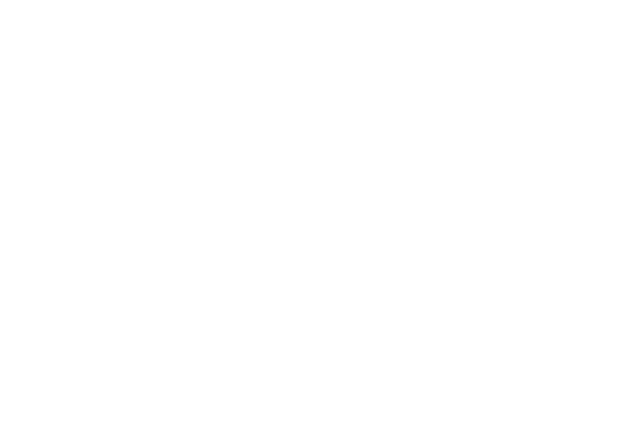
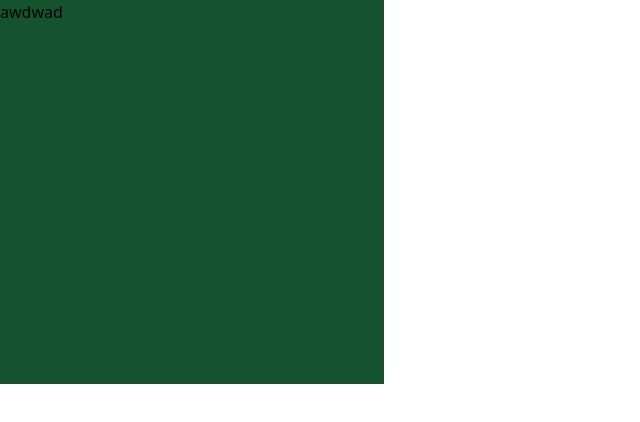
Before and after one commit to sakhanflh/Senech-cars, a React (Vite) app: page /login in a window 1280 px wide. Before the commit this address had no page. Shown: the top 422 px of the page, without its empty margins (0-640 px from the left). Built offline with nearby package versions, Linux system fonts and the light colour scheme.

Commit message:
try to fix the bug

```diff
--- a/index.html
+++ b/index.html
@@ -3,7 +3,7 @@
   <head>
     <meta charset="UTF-8" />
     <!-- Link Icon Web -->
-    <link rel="icon" href="/public/img/Senech-white.png">
+    <link rel="icon" href="/img/Senech-white.png">
     <!-- Link Icon Web End -->
     <meta name="viewport" content="width=device-width, initial-scale=1.0" />
     <title>Senech Cars</title>
--- a/src/components/utils/home/homeSectionOne.jsx
+++ b/src/components/utils/home/homeSectionOne.jsx
@@ -7,7 +7,7 @@
 export default function Homeone(){
     return(
         <>
-            <div className="w-full h-dvh pt-16 xl:pt-16 relative">
+            <div className="w-full pt-16 xl:pt-16 relative">
                     <div className="w-full h-64 reviewImgMobile xl:reviewImg xl:w-full xl:h-dvh">
                         {/* Img Include bg */}
                     </div>
--- a/src/components/utils/home/homeSectionTwo.jsx
+++ b/src/components/utils/home/homeSectionTwo.jsx
@@ -3,7 +3,7 @@
 export default function Hometwo(){
     return(
         <>
-        <div className="w-full h-dvh pt-80 bg-red-500">
+        <div className="w-full pt-80 bg-red-500">
             <div>
                 <h1 className="text-2xl font-bold px-5">Popular at Senech Cars</h1>
             </div>
--- /dev/null
+++ b/src/components/utils/login/Login.jsx
@@ -0,0 +1,9 @@
+export default function LoginPage(){
+    return(
+        <>
+        <div className="w-96 h-96 absolute bg-green-900 ">
+            <h1>awdwad</h1>
+        </div>
+        </>
+    )
+}
--- a/src/main.jsx
+++ b/src/main.jsx
@@ -3,13 +3,14 @@
 import './index.css'
 import { BrowserRouter, Route, Routes } from 'react-router-dom'
 import HomePage from './pages/home.jsx'
+import LoginPage from './components/utils/login/Login'
 
 ReactDOM.createRoot(document.getElementById('root')).render(
   <React.StrictMode>
     <BrowserRouter>
       <Routes>
       <Route path='/' element={<HomePage/>}/>
-
+      <Route path='/login' element={<LoginPage/>}/>
       </Routes>
     </BrowserRouter>
   </React.StrictMode>,
--- /dev/null
+++ b/src/mock.json
@@ -0,0 +1,6 @@
+[
+    {
+        "image": "https://www.omoren.com/upload/save_image/0907175616_5d7370b031065.jpg",
+        "title": "R34"
+    }
+]
```
